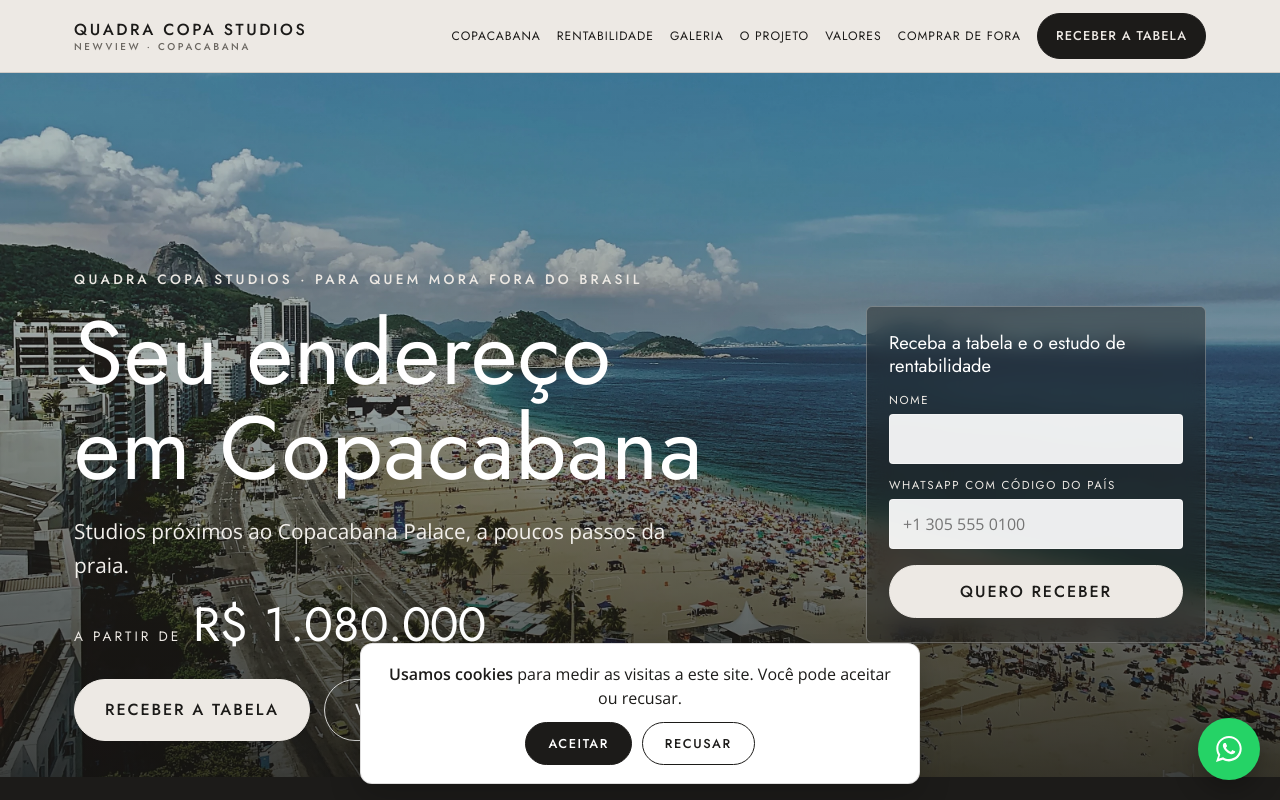
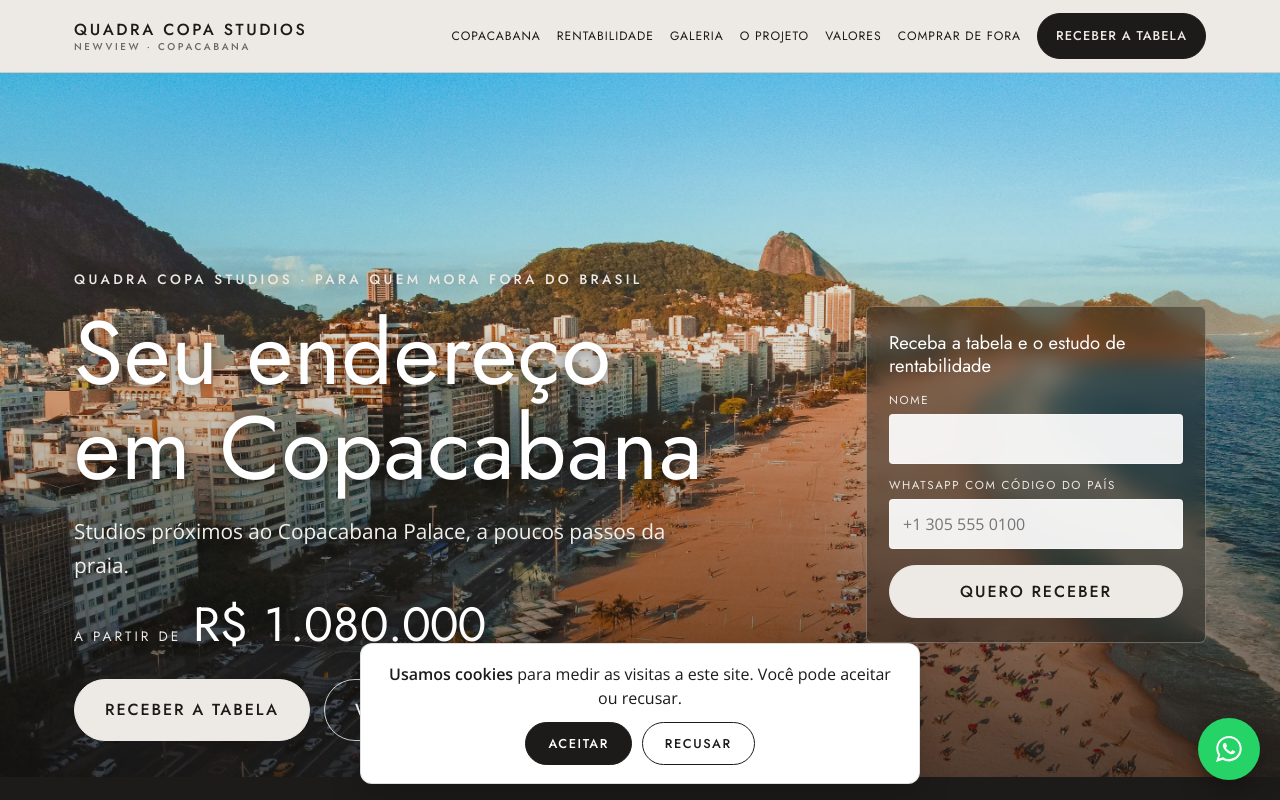
Before and after one commit to AgStrategic26/studioscopacabanansr437, a plain HTML site: page index.html in a window 1280 px wide. Shown: the top 800 px of the page. Drawn offline with nearby package versions, Linux system fonts and the light colour scheme.

Commit message:
Capa nova: orla de Copacabana no fim de tarde (opcao B), versoes para computador e celular

```diff
--- a/index.html
+++ b/index.html
@@ -22,8 +22,8 @@
 <meta property="og:url" content="https://studioscopacabanansr437.com.br/">
 <meta name="twitter:card" content="summary_large_image">
 
-<link rel="preload" as="image" href="nv-hero-praia-hd.webp" media="(min-width:701px)" fetchpriority="high">
-<link rel="preload" as="image" href="nv-hero-praia-mob.webp" media="(max-width:700px)" fetchpriority="high">
+<link rel="preload" as="image" href="nv-capa-orla.webp" media="(min-width:701px)" fetchpriority="high">
+<link rel="preload" as="image" href="nv-capa-orla-mob.webp" media="(max-width:700px)" fetchpriority="high">
 <link rel="preconnect" href="https://www.googletagmanager.com">
 <link rel="preconnect" href="https://fonts.googleapis.com">
 <link rel="preconnect" href="https://fonts.gstatic.com" crossorigin>
@@ -43,7 +43,7 @@
         "@type": "Audience",
         "audienceType": "Brasileiros que moram no exterior e investidores em imóveis para aluguel por temporada"
       },
-      "image": "https://studioscopacabanansr437.com.br/nv-hero-praia-hd.webp",
+      "image": "https://studioscopacabanansr437.com.br/nv-capa-orla.webp",
       "address": {
         "@type": "PostalAddress",
         "streetAddress": "Avenida Nossa Senhora de Copacabana, 437",
@@ -339,9 +339,9 @@ input:focus,select:focus{outline:2px solid var(--accent);outline-offset:1px}
 
 .hero-full{position:relative;min-height:min(88vh,780px);display:flex;align-items:flex-end;color:#fff;padding:0 0 36px;overflow:hidden}
 @media(max-width:560px){.hero-full{padding-bottom:28px}}
-.hero-bg{position:absolute;inset:0;background:url(nv-hero-praia-hd.webp) center 45%/cover;}
-@media(max-width:700px){.hero-bg{background-image:url(nv-hero-praia-mob.webp);background-size:cover;background-position:center 35%}}
-.hero-bg::after{content:"";position:absolute;inset:0;background:linear-gradient(180deg,rgba(18,17,16,.25) 0%,rgba(18,17,16,.35) 40%,rgba(18,17,16,.8) 100%)}
+.hero-bg{position:absolute;inset:0;background:url(nv-capa-orla.webp) center 45%/cover;}
+@media(max-width:700px){.hero-bg{background-image:url(nv-capa-orla-mob.webp);background-size:cover;background-position:center 35%}}
+.hero-bg::after{content:"";position:absolute;inset:0;background:linear-gradient(180deg,rgba(18,17,16,.05) 0%,rgba(18,17,16,.15) 40%,rgba(18,17,16,.72) 100%)}
 .hero-inner{position:relative;width:100%}
 .hero-grid2{display:grid;grid-template-columns:minmax(0,1fr) 340px;gap:40px;align-items:end}
 .hero-copy{min-width:0}
@@ -360,6 +360,7 @@ input:focus,select:focus{outline:2px solid var(--accent);outline-offset:1px}
   .hero-form{margin:0 -24px;margin-left:calc(-1 * max(24px, env(safe-area-inset-left,0px)));margin-right:calc(-1 * max(24px, env(safe-area-inset-right,0px)));border-radius:0;border:0;border-top:1px solid rgba(255,255,255,.12);background:var(--ink);backdrop-filter:none;-webkit-backdrop-filter:none;padding:32px 24px 36px}
 }
 .hero-full .eyebrow{color:#EDE9E4}
+.hero-copy .eyebrow,.hero-copy h1,.hero-copy .hero-sub,.hero-copy .hero-price{text-shadow:0 1px 14px rgba(0,0,0,.5)}
 .hero-full h1{font-size:clamp(2.6rem,7vw,5.6rem);font-weight:400;max-width:900px;text-wrap:balance}
 .hero-sub{font-size:1.3rem;margin:18px 0 32px;color:#F3F0EC;max-width:620px}
 .hero-price{display:flex;align-items:baseline;gap:12px;flex-wrap:wrap;margin:-14px 0 30px;color:#fff}
@@ -601,7 +602,7 @@ function trackEvent(meta, ga, params){
 <main id="top">
 
 <section class="hero-full">
-  <div class="hero-bg" role="img" aria-label="Praia de Copacabana com a areia, o calçadão, os coqueiros da Avenida Atlântica e o Pão de Açúcar ao fundo"></div>
+  <div class="hero-bg" role="img" aria-label="Orla de Copacabana no fim de tarde, com os prédios da Avenida Atlântica, o calçadão, a areia, o mar e o Pão de Açúcar ao fundo"></div>
   <div class="wrap hero-inner hero-grid2">
     <div class="hero-copy">
     <span class="eyebrow">Quadra Copa Studios · para quem mora fora do Brasil</span>
```
Also changed, not shown: nv-capa-orla-mob.webp (added), nv-capa-orla.webp (added).
